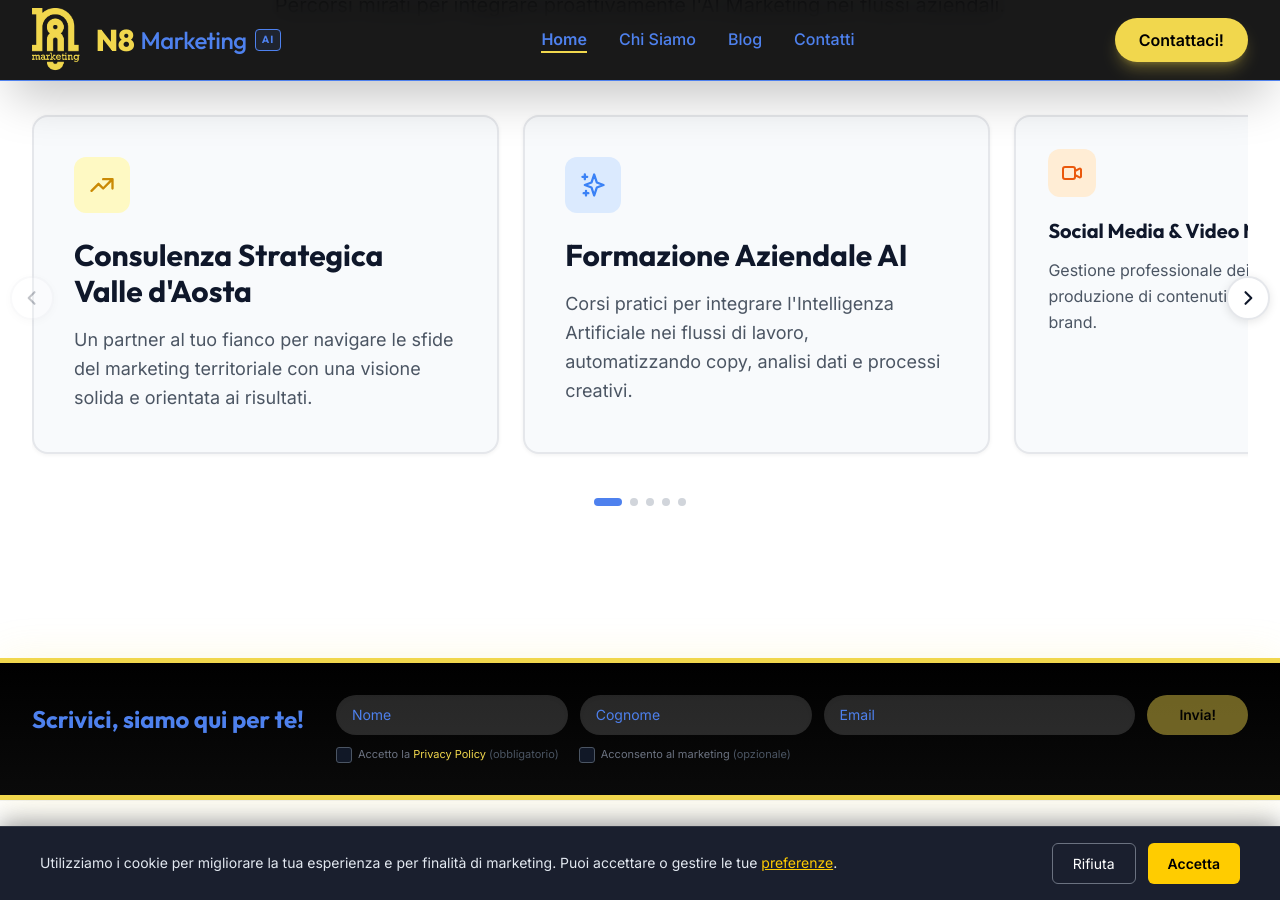
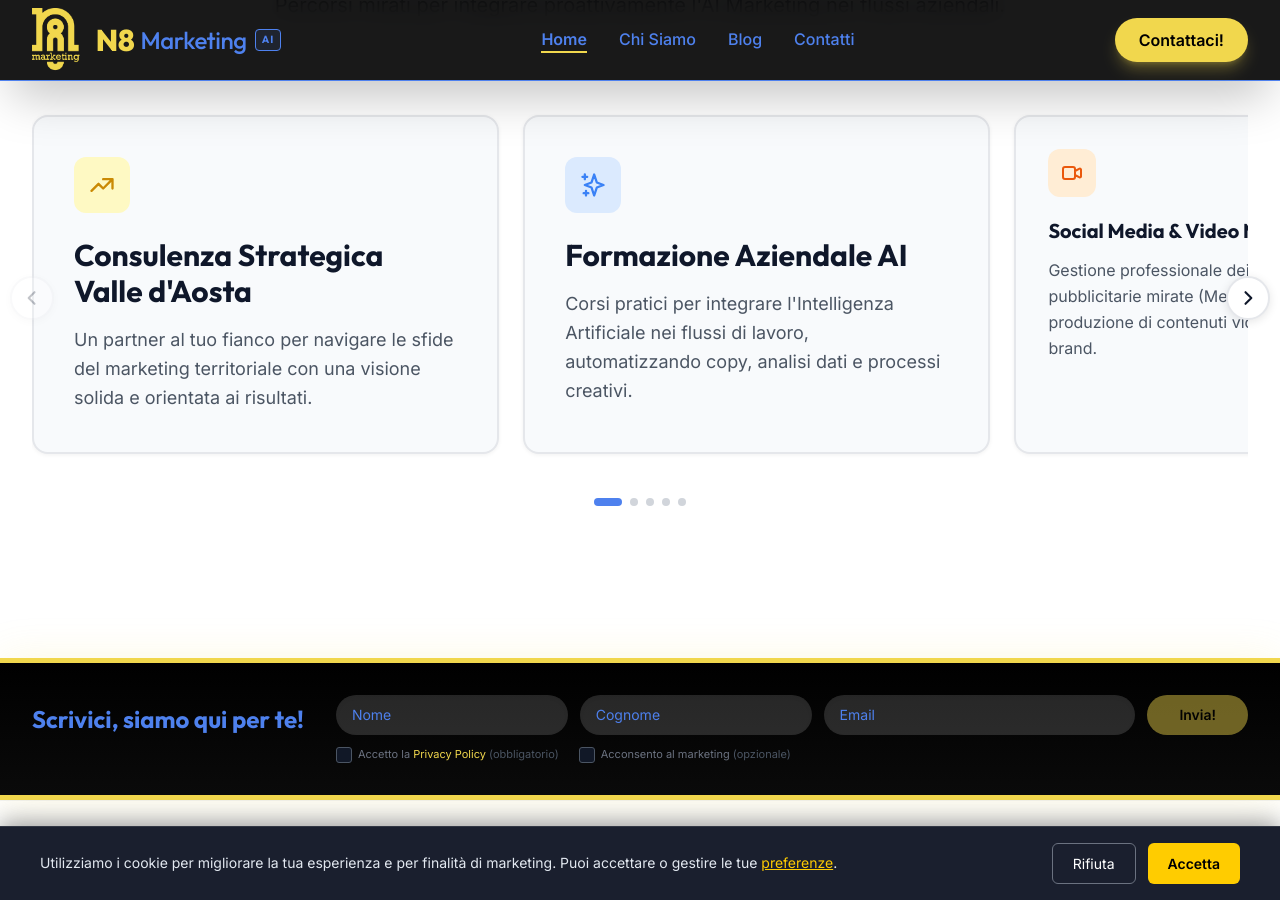
Before and after one commit to NicoDavN8/n8marketing-2026, a Jekyll site: the page index.html, which Jekyll copies as it is, in a window 1280 px wide and 900 px high, scrolled down 1071 px. Built offline with Jekyll 4.4.1, drawn with Linux system fonts in a browser that asks for light colours; nearby versions of some CDN libraries.

Commit message:
SEO: Aggiunti riferimenti a campagne pubblicitarie mirate (Meta e Google Ads) in index.html

```diff
--- a/index.html
+++ b/index.html
@@ -349,7 +349,7 @@
                             </svg>
                         </div>
                         <h3 class="card-title font-heading text-xl font-bold text-brand-blue mb-3">Social Media & Video Marketing</h3>
-                        <p class="card-text text-gray-600 leading-relaxed text-base">Gestione professionale dei canali social e produzione di contenuti video per raccontare il tuo brand.</p>
+                        <p class="card-text text-gray-600 leading-relaxed text-base">Gestione professionale dei canali social, campagne pubblicitarie mirate (Meta e Google Ads) e produzione di contenuti video per raccontare il tuo brand.</p>
                     </div>
 
                     <!-- Card 4: Siti Web & Digital Experience -->
```
